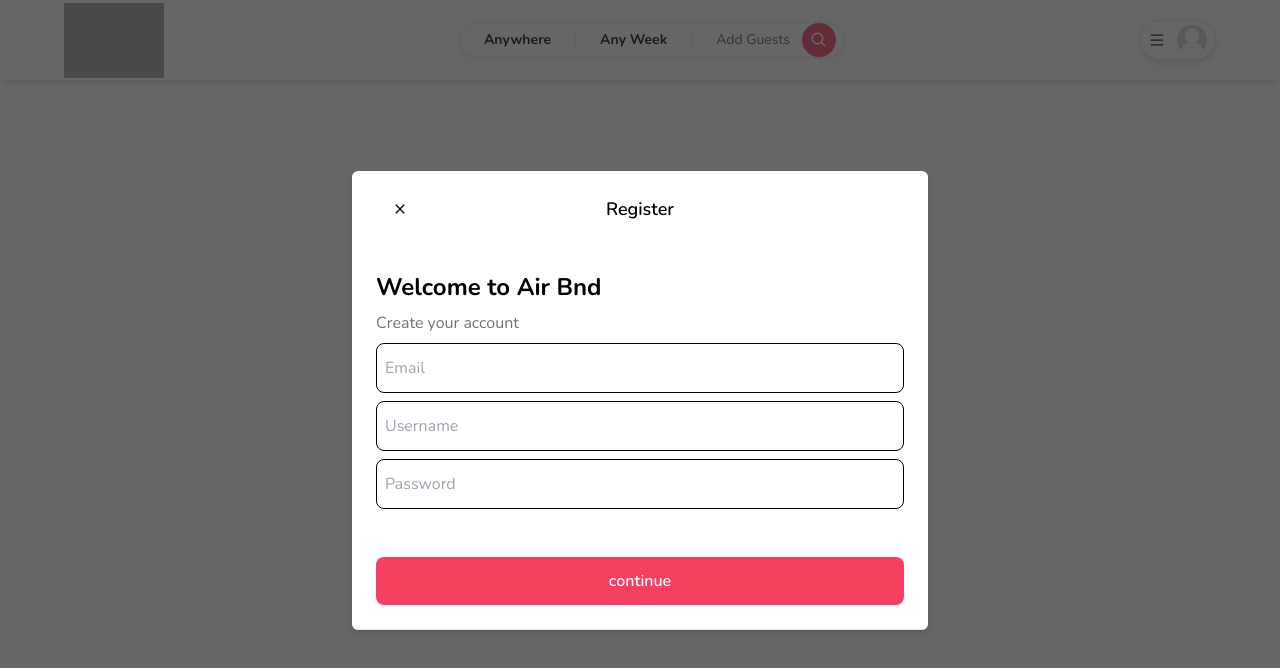
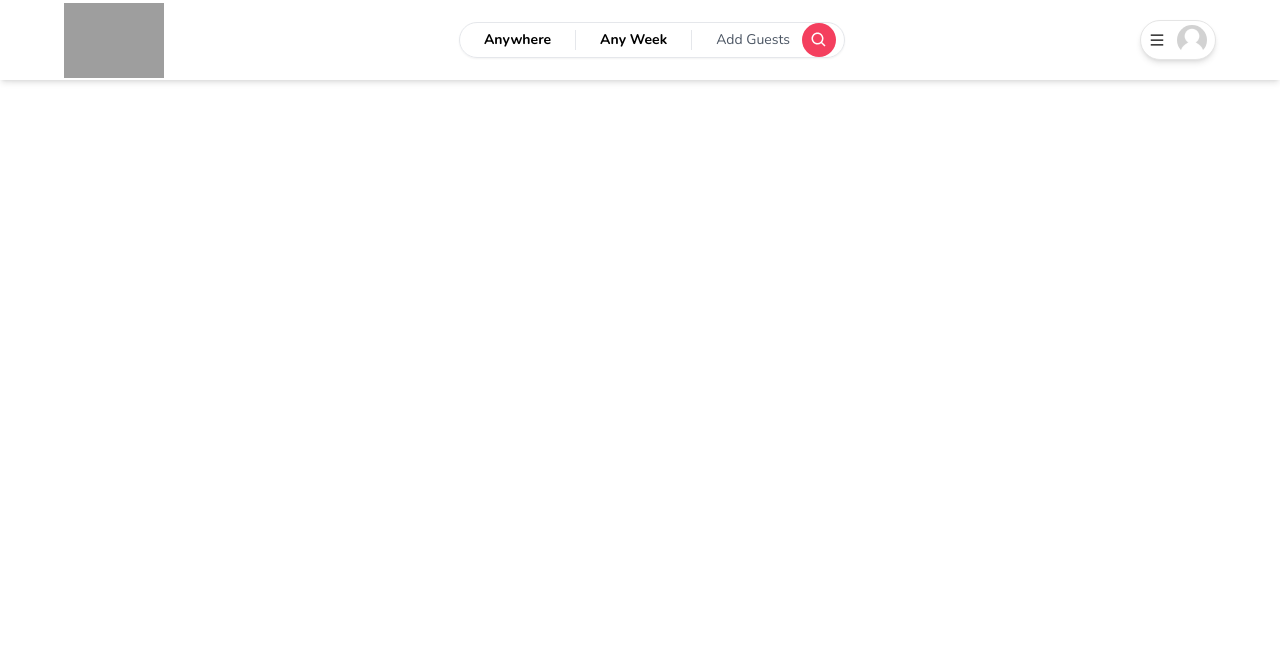
Before and after one commit to Leskarx/air-bnb, a Next.js app: page / in a window 1280 px wide. Shown: the top 668 px of the page. Built offline with nearby package versions, Linux system fonts and the light colour scheme; grey boxes are pictures that could not be loaded.

Commit message:
added Little function tu buttons

```diff
--- a/src/app/layout.jsx
+++ b/src/app/layout.jsx
@@ -1,8 +1,8 @@
-import NavBar from "../components/navbar/NavBar";
+
+import Main from "@/components/main/Main";
 import { Inter,Nunito } from "next/font/google";
 import "./globals.css";
-import PopOutScreen from "@/components/popOutScreen/PopOutScreen";
-import RegisterScreen from "@/components/registerScreen/RegisterScreen";
+
 
 const inter = Nunito({ subsets: ["latin"] });
 
@@ -15,8 +15,7 @@ export default function RootLayout({ children }) {
   return (
     <html lang="en">
       <body className={`${inter.className}   `}>
-       <RegisterScreen/>
-        <NavBar/>
+       <Main/>
         {children}
         </body>
     </html>
--- a/src/components/InputBox.jsx
+++ b/src/components/InputBox.jsx
@@ -1,9 +1,9 @@
 import React from 'react'
 
-export default function InputBox({placeholder="placeholder"}) {
+export default function InputBox({placeholder="placeholder",type}) {
   return (
     <div className=' mt-2'>
-      <input placeholder={placeholder} type="text" className=' w-full px-2 py-3 rounded-lg border border-black outline-none' />
+      <input type={type} placeholder={placeholder} className=' w-full px-2 py-3 rounded-lg border border-black outline-none' />
     </div>
   )
 }
--- /dev/null
+++ b/src/components/main/Main.jsx
@@ -0,0 +1,23 @@
+"use client";
+import {PopOutprovider} from "../../context/popOutContext"
+import {useState} from 'react'
+import PopOutScreen from "@/components/popOutScreen/PopOutScreen";
+import RegisterScreen from "@/components/registerScreen/RegisterScreen";
+import NavBar from "../navbar/NavBar";
+
+export default function Main() {
+    const [isOpen,setOpen]=useState(false)
+    function toggleIsOpen(){
+        setOpen((prev)=>!prev)
+
+    }
+
+  return (
+   <PopOutprovider value={{isOpen,toggleIsOpen}}>
+
+   <RegisterScreen/>
+        <NavBar/>
+
+   </PopOutprovider>
+  )
+}
--- a/src/components/navbar/MenuItems.jsx
+++ b/src/components/navbar/MenuItems.jsx
@@ -1,9 +1,11 @@
 "use client";
 import React from 'react'
 
-export default function MenuItems({name}) {
+export default function MenuItems({name,click}) {
   return (
-   <div className=' text-start hover:bg-neutral-200 transition px-4 font-bold py-3 w-full bg-white'>
+   <div onClick={()=>{
+    click()
+   }} className=' text-start hover:bg-neutral-200 transition px-4 font-bold py-3 w-full bg-white'>
      <p className=' '>
         {name}
     </p>
--- a/src/components/navbar/UserMenu.jsx
+++ b/src/components/navbar/UserMenu.jsx
@@ -5,8 +5,15 @@ import {useState} from 'react'
 import { AiOutlineMenu} from "react-icons/ai";
 import Avatar from '../Avatar';
 import MenuItems from './MenuItems';
+import {usePopOut} from "../../context/popOutContext"
+
+
+
 
 export default function UserMenu() {
+  const {isOpen,toggleIsOpen}=usePopOut()
+  console.log(isOpen);
+
     const [toggle,setToggle]=useState(false)
   return (
     <div >
@@ -26,8 +33,8 @@ export default function UserMenu() {
          <div className=' top-12 right-0 w-[40vw] md:w-[350%]  shadow-md rounded-xl bg-white absolute overflow-hidden text-sm'>
           <div className='flex flex-col bg-green-200'>
             <>
-            <MenuItems name="Log in"/>
-            <MenuItems name="Sign up"/>
+            <MenuItems click={toggleIsOpen} name="Log in"/>
+            <MenuItems click={toggleIsOpen} name="Sign up"/>
 
             </>
 
--- a/src/components/popOutScreen/PopOutScreen.jsx
+++ b/src/components/popOutScreen/PopOutScreen.jsx
@@ -2,14 +2,18 @@
 import React from 'react'
 import {IoMdClose} from "react-icons/io"
 import ButtonC from './ButtonC'
+import {usePopOut} from "../../context/popOutContext"
 
 export default function PopOutScreen({title="Hello world",buttonPlaceHolder,body}) {
+  const {isOpen,toggleIsOpen}=usePopOut()
   return (
     <div className=" fixed bg-neutral-800/70 z-50 inset-0">
      <div className='flex items-center justify-center w-full h-full'>
       <section className='  w-full sm:w-[45%] h-screen sm:h-auto sm:relative border-b-[1px]  rounded-md shadow-md bg-white'>
       <header className='flex p-6 items-center justify-center'>
-        <button className=' absolute p-1 border-0 hover:opacity-70
+        <button onClick={()=>{
+          toggleIsOpen()
+        }} className=' absolute p-1 border-0 hover:opacity-70
         transition left-9'>
           <IoMdClose/>
 
--- a/src/components/registerScreen/RegisterScreen.jsx
+++ b/src/components/registerScreen/RegisterScreen.jsx
@@ -2,15 +2,17 @@ import React from 'react'
 import Heading from '../Heading'
 import InputBox from '../InputBox'
 import PopOutScreen from '../popOutScreen/PopOutScreen'
+import {usePopOut} from "../../context/popOutContext"
 
 export default function RegisterScreen() {
+  const {isOpen,toggleIsOpen}=usePopOut()
 
 const body=(
    <>
    <Heading title="Welcome to Air Bnd" subtitle="Create your account"/>
-   <InputBox placeholder='Email'/>
-   <InputBox placeholder='Username'/>
-   <InputBox placeholder='Password'/>
+   <InputBox type="text" placeholder='Email'/>
+   <InputBox type="name" placeholder='Username'/>
+   <InputBox type="password" placeholder='Password'/>
    </>
 )
 
@@ -19,7 +21,9 @@ const body=(
   return (
     <>
 
-    <PopOutScreen title="Register" buttonPlaceHolder="continue" body={body}/>
+    {
+      isOpen &&(<PopOutScreen title="Register" buttonPlaceHolder="continue" body={body}/>)
+    }
     </>
   )
 }
--- /dev/null
+++ b/src/context/popOutContext.jsx
@@ -0,0 +1,11 @@
+import { createContext,useContext } from "react";
+const popOutContext=createContext({
+    isOpen:false,
+    toggleIsOpen:()=>{}
+
+})
+
+export const PopOutprovider=popOutContext.Provider
+export function usePopOut(){
+    return useContext(popOutContext)
+}
```
